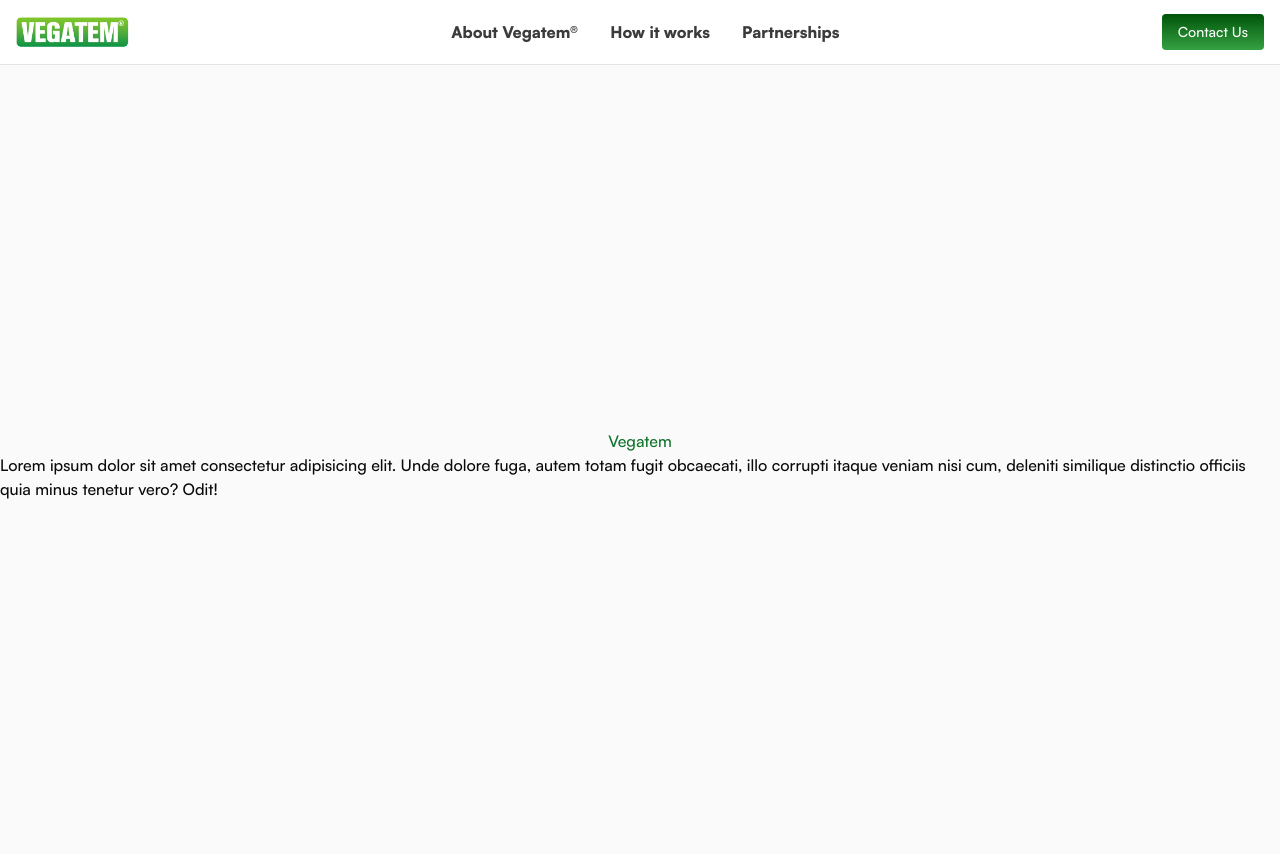
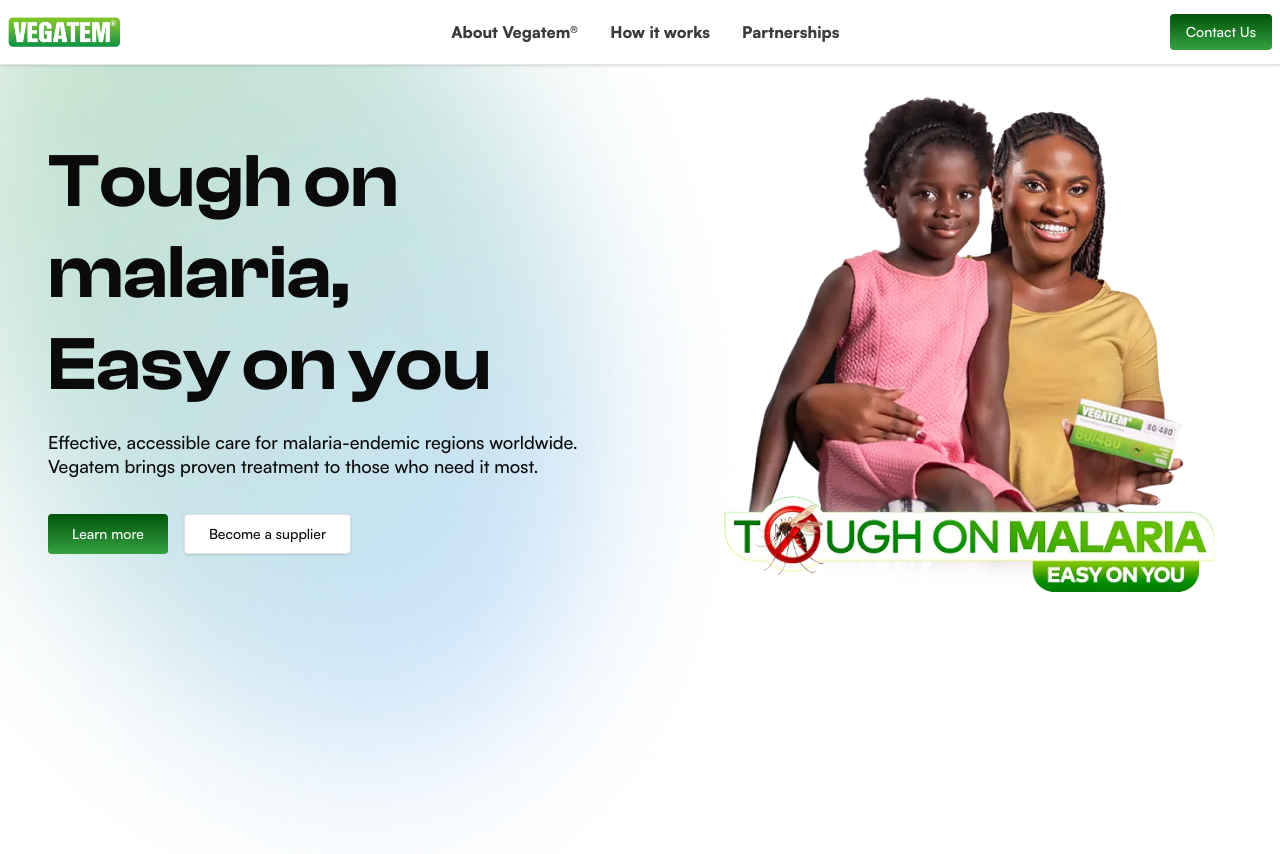
Before and after one commit to utopia-tech-africa/vegatem, a Next.js app: page / in a window 1280 px wide. Shown: the top 854 px of the page. Built offline with nearby package versions, Linux system fonts and the light colour scheme.

Commit message:
complete hero

```diff
--- a/src/app/globals.css
+++ b/src/app/globals.css
@@ -151,6 +151,10 @@
   }
 }
 
+html {
+  scroll-behavior: smooth;
+}
+
 body {
   font-family: var(--font-satoshi), sans-serif;
 }
--- a/src/app/page.tsx
+++ b/src/app/page.tsx
@@ -1,12 +1,9 @@
+import Hero from "@/components/hero/hero";
+
 export default function Home() {
   return (
-    <div className="flex flex-col min-h-screen items-center justify-center bg-zinc-50 dark:bg-black font-satoshi">
-      <h1 className="text-primary-2">Vegatem </h1>
-      <p className="text-primary-foreground-lighter">
-        Lorem ipsum dolor sit amet consectetur adipisicing elit. Unde dolore
-        fuga, autem totam fugit obcaecati, illo corrupti itaque veniam nisi cum,
-        deleniti similique distinctio officiis quia minus tenetur vero? Odit!
-      </p>
-    </div>
+    <main>
+      <Hero />
+    </main>
   );
 }
--- a/src/assets/img/index.ts
+++ b/src/assets/img/index.ts
@@ -1,3 +1,5 @@
 import logo from "./vegatem-logo.webp";
+import heroBgGradient from "./hero-bg-gradient.webp";
+import heroImage from "./hero-image.webp";
 
-export { logo };
+export { logo, heroImage, heroBgGradient };
--- /dev/null
+++ b/src/components/custom-buttons/primary-gradient-button.tsx
@@ -0,0 +1,20 @@
+import { Button } from "@/components/ui/button";
+import { cn } from "@/lib/utils";
+
+export function PrimaryGradientButton({
+  children,
+  className,
+  ...props
+}: React.ComponentProps<typeof Button>) {
+  return (
+    <Button
+      {...props}
+      className={cn("text-white rounded cursor-pointer font-medium", className)}
+      style={{
+        background: "linear-gradient(to bottom, #00540a, #35a142)",
+      }}
+    >
+      {children}
+    </Button>
+  );
+}
--- /dev/null
+++ b/src/components/custom-buttons/secondary-button.tsx
@@ -0,0 +1,20 @@
+import { Button } from "@/components/ui/button";
+import { cn } from "@/lib/utils";
+
+export function SecondaryButton({
+  children,
+  className,
+  ...props
+}: React.ComponentProps<typeof Button>) {
+  return (
+    <Button
+      {...props}
+      className={cn(
+        "bg-white text-foreground cursor-pointer rounded hover:bg-white/90 font-medium",
+        className,
+      )}
+    >
+      {children}
+    </Button>
+  );
+}
--- /dev/null
+++ b/src/components/hero/components/hero-content.tsx
@@ -0,0 +1,31 @@
+import { PrimaryGradientButton } from "../../custom-buttons/primary-gradient-button";
+import { SecondaryButton } from "@/components/custom-buttons/secondary-button";
+
+export function HeroContent() {
+  return (
+    <div className="flex flex-col justify-center gap-5 p-8 md:p-12 text-center md:text-left">
+      <h1 className="font-clash font-semibold text-[36px] md:text-[40px] lg:text-[76px] leading-[120%] text-foreground">
+        Tough on malaria,
+        <br /> Easy on you
+      </h1>
+
+      <p className="max-w-xl md:text-lg leading-6">
+        Effective, accessible care for malaria-endemic regions worldwide.
+        Vegatem brings proven treatment to those who need it most.
+      </p>
+
+      <div className="flex sm:flex-row flex-wrap justify-evenly sm:justify-start gap-4 pt-4 mx-auto md:mx-0">
+        <PrimaryGradientButton size="lg" className="">
+          Learn more
+        </PrimaryGradientButton>
+
+        <SecondaryButton
+          size="lg"
+          className="border border-secondary-3/80 shadow-sm"
+        >
+          Become a supplier
+        </SecondaryButton>
+      </div>
+    </div>
+  );
+}
--- /dev/null
+++ b/src/components/hero/components/hero-image.tsx
@@ -0,0 +1,15 @@
+import Image from "next/image";
+import { heroImage } from "@/assets/img";
+
+export function HeroImage() {
+  return (
+    <div className="flex h-full items-center justify-center">
+      <Image
+        src={heroImage}
+        alt="Vegatem hero image"
+        className="w-full object-contain"
+        priority
+      />
+    </div>
+  );
+}
--- /dev/null
+++ b/src/components/hero/hero.tsx
@@ -0,0 +1,34 @@
+import Image from "next/image";
+import { HeroContent } from "./components/hero-content";
+import { HeroImage } from "./components/hero-image";
+import { heroBgGradient } from "@/assets/img";
+import { ComponentLayout } from "../component-layout";
+
+export default function Hero() {
+  return (
+    <section className="relative w-full min-h-screen">
+      {/* Background image */}
+      <div className="absolute -z-10 inset-y-0 left-0 w-full md:w-[60%]">
+        <Image
+          src={heroBgGradient}
+          alt="Hero background"
+          fill
+          className="object-left"
+          priority
+        />
+      </div>
+
+      <div className="max-w-480 mx-auto h-full flex items-center flex-col-reverse md:flex-row">
+        {/* Left content on desktop, bottom on mobile */}
+        <div className="flex-1 min-h-full">
+          <HeroContent />
+        </div>
+
+        {/* Right image on desktop, top on mobile */}
+        <div className="flex-1 ">
+          <HeroImage />
+        </div>
+      </div>
+    </section>
+  );
+}
--- a/src/components/nav/nav-bar.tsx
+++ b/src/components/nav/nav-bar.tsx
@@ -2,38 +2,31 @@ import { Button } from "@/components/ui/button";
 import { Logo } from "./logo";
 import { NavLinks } from "./nav-links";
 import { MobileMenu } from "./mobile-menu";
+import { PrimaryGradientButton } from "../custom-buttons/primary-gradient-button";
+import Link from "next/link";
 
 export default function NavBar() {
   return (
-    <header className="sticky top-0 z-50 w-full border-b bg-background">
-      <div className="relative mx-auto flex h-16 max-w-7xl items-center justify-between px-4">
+    <header className="sticky top-0 z-50 w-full border-b bg-background shadow-sm">
+      <div className="relative mx-auto flex h-16 max-w-7xl items-center justify-between px-2">
         {/* Left: Logo */}
-        <Logo />
+        <Link href="/">
+          <Logo />
+        </Link>
 
         {/* Middle: Nav links (desktop) */}
         <NavLinks />
 
         {/* Right: CTA + Mobile controls */}
         <div className="flex items-center gap-3">
-          <Button
-            className="hidden md:inline-flex text-white rounded cursor-pointer "
-            style={{
-              background: "linear-gradient(to bottom, #00540a, #35a142)",
-            }}
-          >
+          <PrimaryGradientButton className="hidden md:inline-flex">
             Contact Us
-          </Button>
+          </PrimaryGradientButton>
 
           {/* Mobile: CTA always visible */}
-          <Button
-            className="md:hidden text-white rounded cursor-pointer "
-            size="sm"
-            style={{
-              background: "linear-gradient(to bottom, #00540a, #35a142)",
-            }}
-          >
+          <PrimaryGradientButton className="md:hidden">
             Contact Us
-          </Button>
+          </PrimaryGradientButton>
 
           {/* Mobile menu */}
           <MobileMenu />
```
Also changed, not shown: src/assets/img/hero-bg-gradient.webp (added), src/assets/img/hero-image.webp (added).
